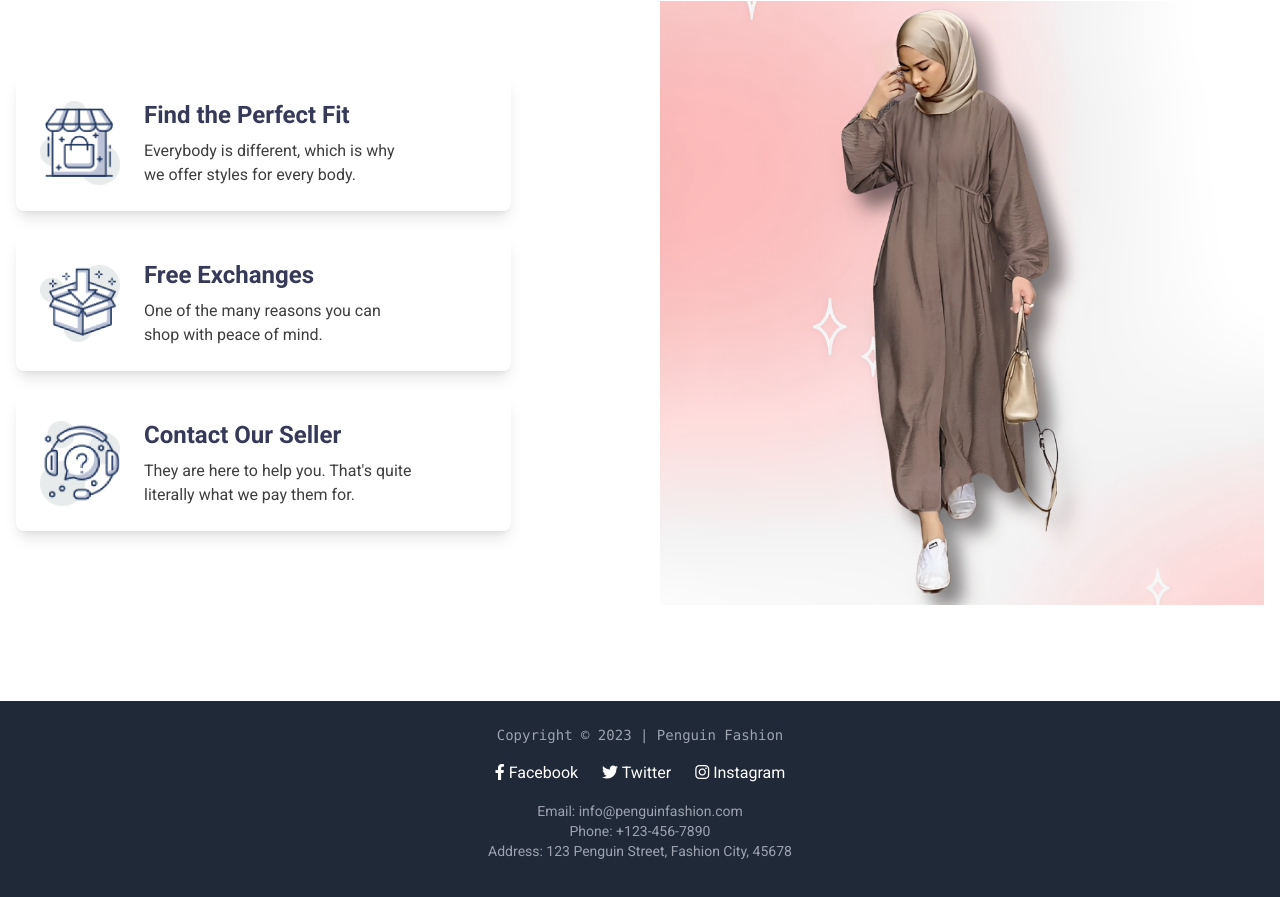
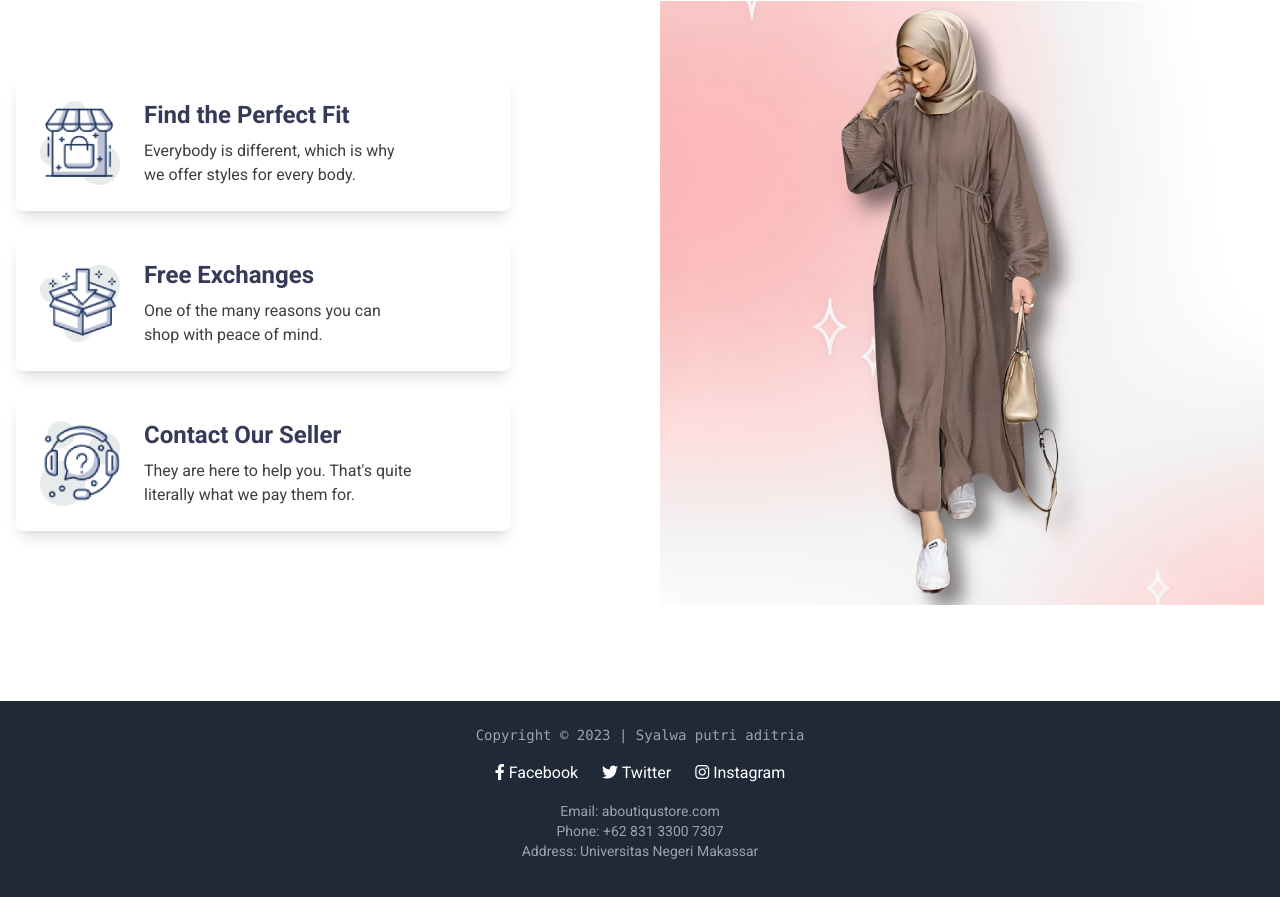
Before and after one commit to Syalwa129/butik, a plain HTML site: page index.html in a window 1280 px wide. Shown: the part 2719-3616 px from the top of the page. Drawn offline with nearby package versions, Linux system fonts and the light colour scheme.

Commit message:
first commit

```diff
--- a/index.html
+++ b/index.html
@@ -331,7 +331,7 @@
             <section id="contact"></section>
             <!-- Copyright -->
             <small class="block font-mono mb-4 text-sm text-gray-400">
-                Copyright &copy; 2023 | Penguin Fashion
+                Copyright &copy; 2023 | Syalwa putri aditria
             </small>
 
             <!-- Social Media Links -->
@@ -342,15 +342,15 @@
                 <a href="https://twitter.com" target="_blank" class="text-white hover:text-blue-400 transition duration-300">
                     <i class="fab fa-twitter"></i> Twitter
                 </a>
-                <a href="https://instagram.com" target="_blank" class="text-white hover:text-pink-500 transition duration-300">
+                <a href="https://www.instagram.com/2a_boutiquestore?igsh=MTRscDJ5bmw1czgycA==" target="_blank" class="text-white hover:text-pink-500 transition duration-300">
                     <i class="fab fa-instagram"></i> Instagram
                 </a>
             </div>
             <!-- Contact Information -->
             <div class="text-sm mb-4 text-gray-400">
-                <p>Email: <a href="mailto:info@penguinfashion.com" class="hover:underline">info@penguinfashion.com</a></p>
-                <p>Phone: +123-456-7890</p>
-                <p>Address: 123 Penguin Street, Fashion City, 45678</p>
+                <p>Email: <a href="mailto:info@aboutiqustore.com" class="hover:underline">aboutiqustore.com</a></p>
+                <p>Phone: +62 831 3300 7307</p>
+                <p>Address: Universitas Negeri Makassar</p>
             </div>
         </div>
     </footer>
```
